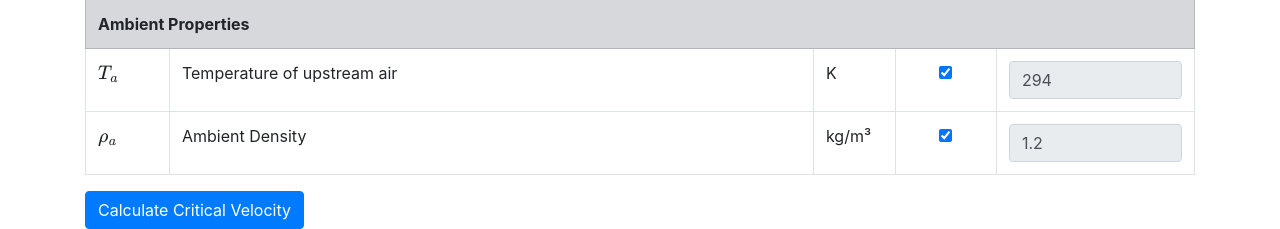
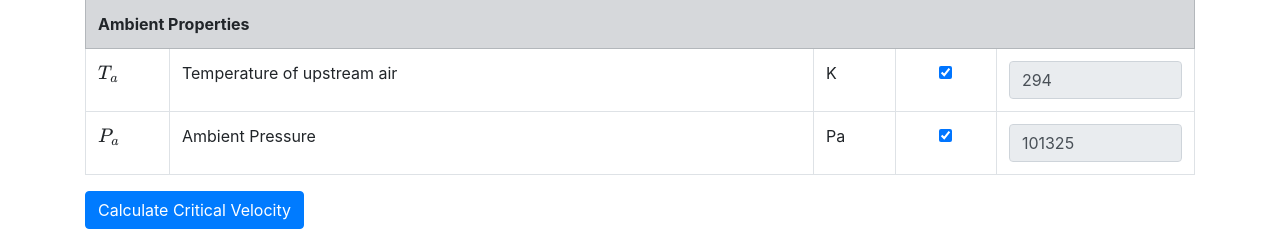
Before and after one commit to NeverGray/critical_velocity_flask_app, a Flask app: page / in a window 1280 px wide. Shown: the part 1314-1543 px from the top of the page. Run offline with Flask 2, Linux system fonts and the light colour scheme; some libraries are stand-ins or nearby versions.

Commit message:
User input is ambient pressure instead of ambient density.

```diff
--- a/app.py
+++ b/app.py
@@ -26,7 +26,7 @@ def index():
         'epsilon': 0.2,          # Heat reduction due to imperfect combustion
         'eta': 0.0,               # Reduction of convective heat release
         'ambient_temp': 294,   # Temperature of upstream air (K)
-        'ambient_density': 1.2    # Ambient density (kg/m³)
+        'ambient_pressure': 101325    # Ambient pressure (Pa)
     }
 
     form_values = {}
@@ -53,8 +53,8 @@ def index():
             use_default_ambient_temp = 'use_default_ambient_temp' in request.form
             ambient_temp = DEFAULTS['ambient_temp'] if use_default_ambient_temp else request.form['ambient_temp']
 
-            use_default_ambient_density = 'use_default_ambient_density' in request.form
-            ambient_density = DEFAULTS['ambient_density'] if use_default_ambient_density else request.form['ambient_density']
+            use_default_ambient_pressure = 'use_default_ambient_pressure' in request.form
+            ambient_pressure = DEFAULTS['ambient_pressure'] if use_default_ambient_pressure else request.form['ambient_pressure']
 
             hydraulic_diameter = request.form['hydraulic_diameter']
 
@@ -69,13 +69,13 @@ def index():
                 'epsilon': epsilon,
                 'eta': eta,
                 'ambient_temp': ambient_temp,
-                'ambient_density': ambient_density,
+                'ambient_pressure': ambient_pressure,
                 'use_default_intensity': use_default_intensity,
                 'use_default_width': use_default_width,
                 'use_default_epsilon': use_default_epsilon,
                 'use_default_eta': use_default_eta,
                 'use_default_ambient_temp': use_default_ambient_temp,
-                'use_default_ambient_density': use_default_ambient_density
+                'use_default_ambient_pressure': use_default_ambient_pressure
             }
 
             # Convert to float for calculation
@@ -91,7 +91,7 @@ def index():
             eta = float(eta)
             #Ambient Properties
             ambient_temp = float(ambient_temp)
-            ambient_density = float(ambient_density)
+            ambient_pressure = float(ambient_pressure)
             # Default Constants
             K_g = 1.0
             tol = 1e-6
@@ -105,7 +105,7 @@ def index():
                     tunnel,
                     fire,
                     ambient_temp=ambient_temp,
-                    ambient_density=ambient_density,
+                    ambient_pressure=ambient_pressure,
                 )
                 buf = io.BytesIO()
                 fig.savefig(buf, format='png')
@@ -137,14 +137,14 @@ def index():
         'use_default_epsilon': True,
         'use_default_eta': True,
         'use_default_ambient_temp': True,
-        'use_default_ambient_density': True,
+        'use_default_ambient_pressure': True,
         # Optionally, set the default values for the fields as well:
         'intensity': DEFAULTS['intensity'],
         'width': DEFAULTS['width'],
         'epsilon': DEFAULTS['epsilon'],
         'eta': DEFAULTS['eta'],
         'ambient_temp': DEFAULTS['ambient_temp'],
-        'ambient_density': DEFAULTS['ambient_density'],
+        'ambient_pressure': DEFAULTS['ambient_pressure'],
     }
     return render_template('index.html', form_values=form_values, DEFAULTS=DEFAULTS)
 
--- a/templates/index.html
+++ b/templates/index.html
@@ -201,16 +201,16 @@ Licensed under the MIT License. https://opensource.org/licenses/MIT
                         </td>
                     </tr>
                     <tr>
-                        <td><strong>\( \rho_a \)</strong></td>
-                        <td>Ambient Density</td>
-                        <td>kg/m³</td>
+                        <td><strong>\( P_a \)</strong></td>
+                        <td>Ambient Pressure</td>
+                        <td>Pa</td>
                         <td class="text-center">
-                            <input type="checkbox" name="use_default_ambient_density" id="use_default_ambient_density"
-                                {% if form_values.use_default_ambient_density %}checked{% endif %}
-                                onchange="toggleDefault('ambient_density', {{ DEFAULTS.ambient_density }})">
+                            <input type="checkbox" name="use_default_ambient_pressure" id="use_default_ambient_pressure"
+                                {% if form_values.use_default_ambient_pressure %}checked{% endif %}
+                                onchange="toggleDefault('ambient_pressure', {{ DEFAULTS.ambient_pressure }})">
                         </td>
                         <td>
-                            <input type="number" class="form-control" id="ambient_density" name="ambient_density" step="any" required value="{{ form_values.ambient_density|default(DEFAULTS.ambient_density) }}" {% if form_values.use_default_ambient_density %}readonly{% endif %}>
+                            <input type="number" class="form-control" id="ambient_pressure" name="ambient_pressure" step="any" required value="{{ form_values.ambient_pressure|default(DEFAULTS.ambient_pressure) }}" {% if form_values.use_default_ambient_pressure %}readonly{% endif %}>
                         </td>
                     </tr>
                 </tbody>
```
Also changed, not shown: src/critical_velocity.py (+9 -6 lines), README.md, 1 other file.
